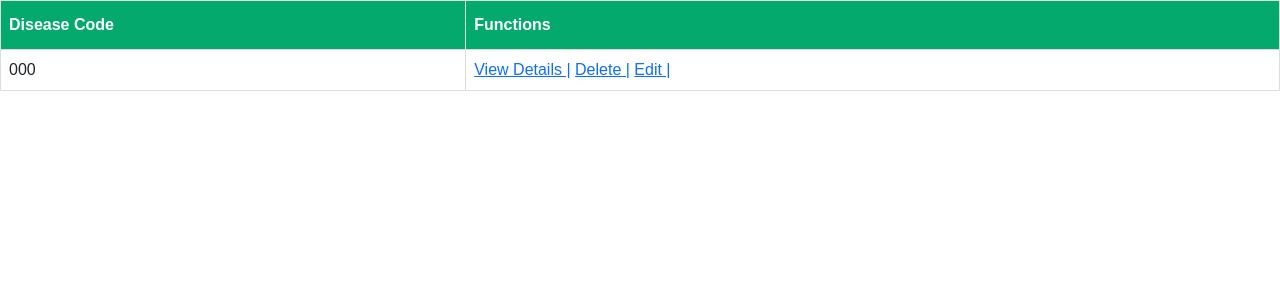
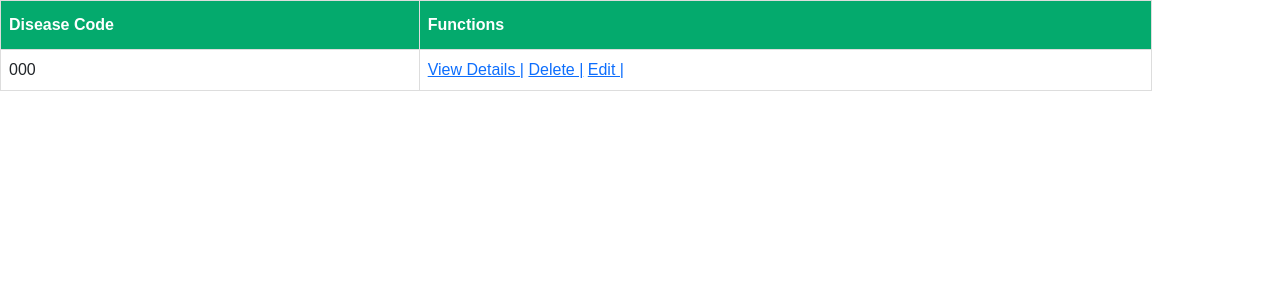
Before and after one commit to Zhanviss/db-project, a Django app: page /disease-codes/ in a window 1280 px wide. Shown: the part 112-412 px from the top of the page. Run offline with Django 4.2, Linux system fonts and the light colour scheme; tables that the repository leaves empty hold one stand-in row (values such as "Sample post").

Commit message:
Update disease_list.html

```diff
--- a/templates/diseases/disease_list.html
+++ b/templates/diseases/disease_list.html
@@ -22,7 +22,7 @@
 #disease_codes {
     font-family: Arial, Helvetica, sans-serif;
     border-collapse: collapse;
-    width: 100%;
+    width: 90%;
     }
 
 #disease_codes td, #disease_codes th {
@@ -44,7 +44,7 @@
 display: flex
 </style>
 <body>
-<table id = "disease_codes">
+<table id = "disease_codes" margin:auto>
     <thead class="table-dark">
     <tr>
         <th> Disease Code </th>
```
